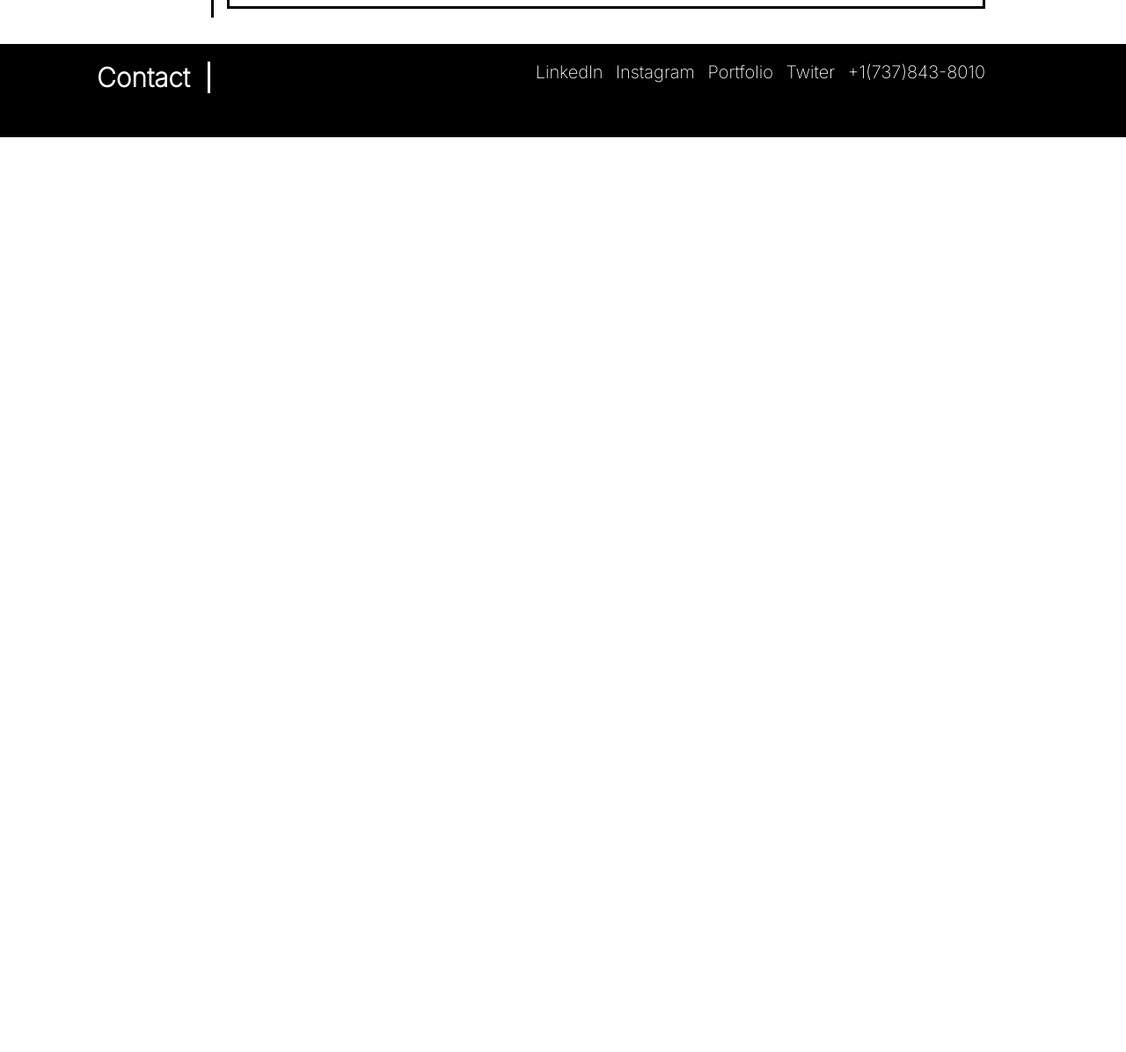
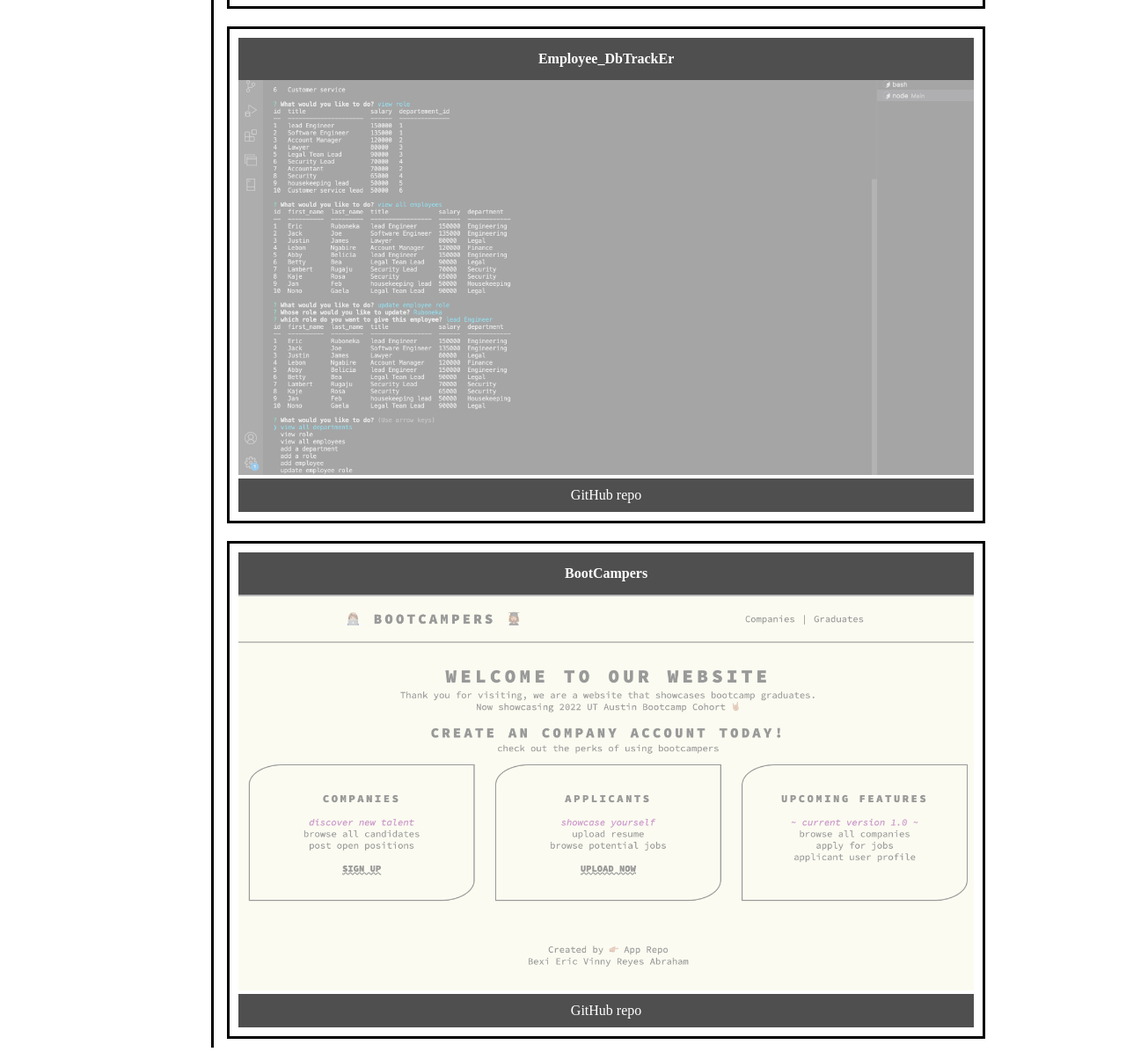
Before and after one commit to raphson1/myPortfolioER, a plain HTML site: page index.html in a window 1280 px wide. Shown: the part 4564-5760 px from the top of the page at 88% size. Before the commit the page ends 4720 px from the top, so only its background shows below. Drawn offline with Linux system fonts and the light colour scheme; a web font is replaced by a local one.

Commit message:
project update

```diff
--- a/index.html
+++ b/index.html
@@ -83,6 +83,16 @@
                     <img src="assets/img/eagleeye.png" alt="eagle eye image">
                     <p><a href=" https://github.com/surfinsofia/groupproject1">GitHub repo</a></p>
                 </section>
+                <section class="card" id="employee-db">
+                    <header><a href="https://github.com/raphson1/employee_DbTrackEr">Employee_DbTrackEr</a></header>
+                    <img src="assets/img/employee.png" alt="employee db tracker image">
+                    <p><a href="https://github.com/raphson1/employee_DbTrackEr">GitHub repo</a></p>
+                </section>
+                <section class="card" id="employee-db">
+                    <header><a href="https://bootcampersut.herokuapp.com/">BootCampers</a></header>
+                    <img src="assets/img/group2.png" alt="bootcamp image">
+                    <p><a href="https://github.com/raphson1/groupproject2">GitHub repo</a></p>
+                </section>
             </div>
         </div>
     </main>
```
Also changed, not shown: assets/img/employee.png (added), assets/img/group2.png (added), 1 other file.
